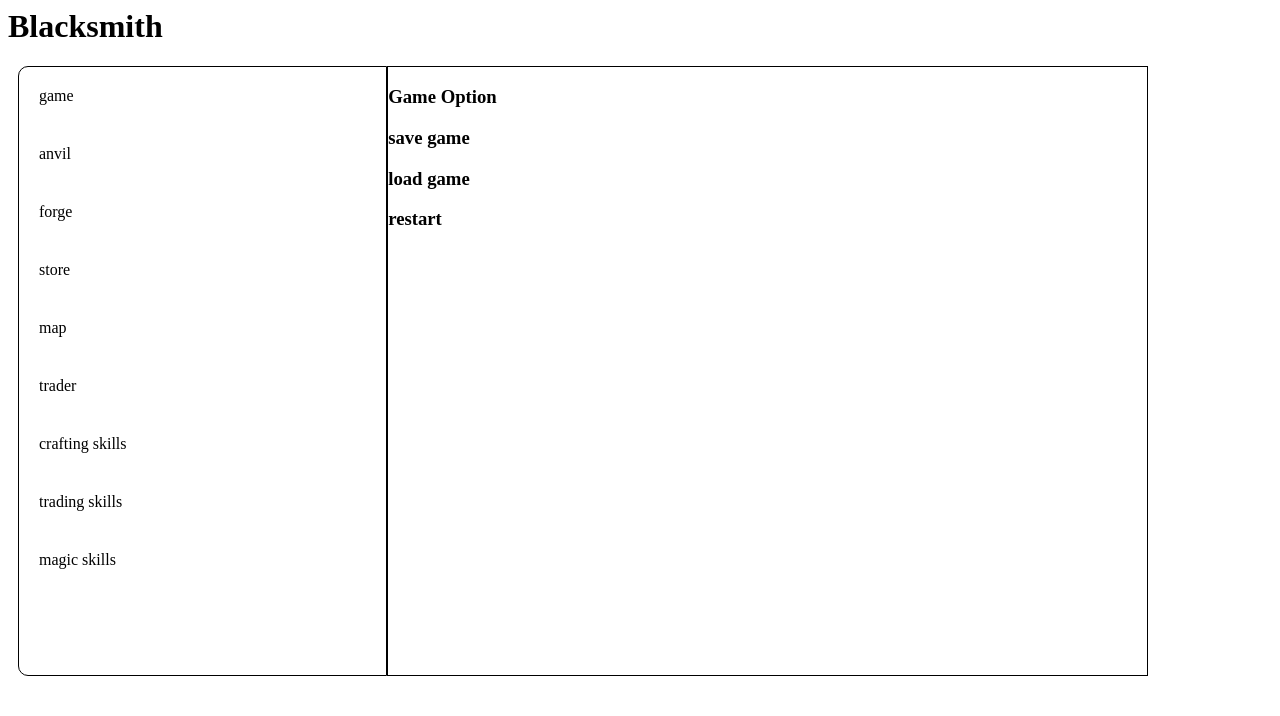
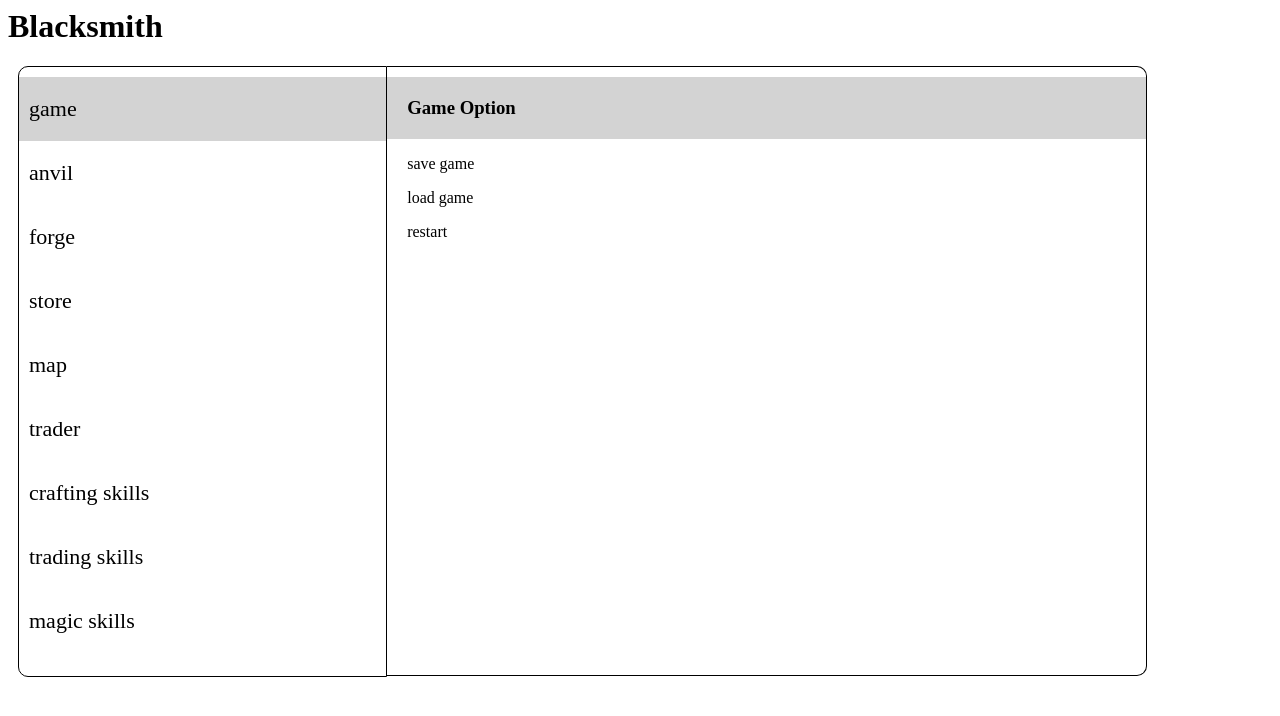
Before and after one commit to JFrederick25/Blacksmith, an Angular app: page / in a window 1280 px wide. Shown: the top 716 px of the page. Built offline with nearby package versions, Linux system fonts and the light colour scheme.

Commit message:
Added Game Option and some CSS. 5 files modified

```diff
--- a/src/app/app.component.css
+++ b/src/app/app.component.css
@@ -8,6 +8,9 @@
   margin: 0;
   padding: 0;
   border: 1px solid black;
+  border-left-style: none;
+  border-top-right-radius: 10px;
+  border-bottom-right-radius: 10px;
   width: 60%;
   height: 38rem;
 }
--- a/src/components/game-option/game-option.component.css
+++ b/src/components/game-option/game-option.component.css
@@ -0,0 +1,9 @@
+.title {
+  margin: 10px 0;
+  padding: 20px 20px;
+  background-color: lightgray;
+}
+
+.options {
+  margin: 0 20px;
+}
--- a/src/components/game-option/game-option.component.html
+++ b/src/components/game-option/game-option.component.html
@@ -1,8 +1,8 @@
-<h3>
+<h3 class="title">
   Game Option
-  <div>
+</h3>
+  <div class="options">
     <p>save game</p>
     <p>load game</p>
     <p>restart</p>
   </div>
-</h3>
--- a/src/menu/menu.component.css
+++ b/src/menu/menu.component.css
@@ -1,13 +1,15 @@
 .options {
+  padding-top: 10px;
   margin-left: 10px;
   border: 1px solid black;
   border-top-left-radius: 10px;
   border-bottom-left-radius: 10px;
-  height: 38rem;
+  height: 37.4rem;
 }
 
 .options > div {
-  padding: 20px;
+  font-size: 22px;
+  padding: 19px 10px;
 }
 
 .options > div:hover {
--- a/src/menu/menu.component.html
+++ b/src/menu/menu.component.html
@@ -1,5 +1,5 @@
 <div class="options">
-  <div *ngFor="let option of menu.options" (click)="menu.selectedOption=option">
+  <div [style.background-color]="menu.selectedOption===option ? 'lightgray' : 'white'" *ngFor="let option of menu.options" (click)="menu.selectedOption=option">
     {{ option }}
   </div>
 </div>
```
